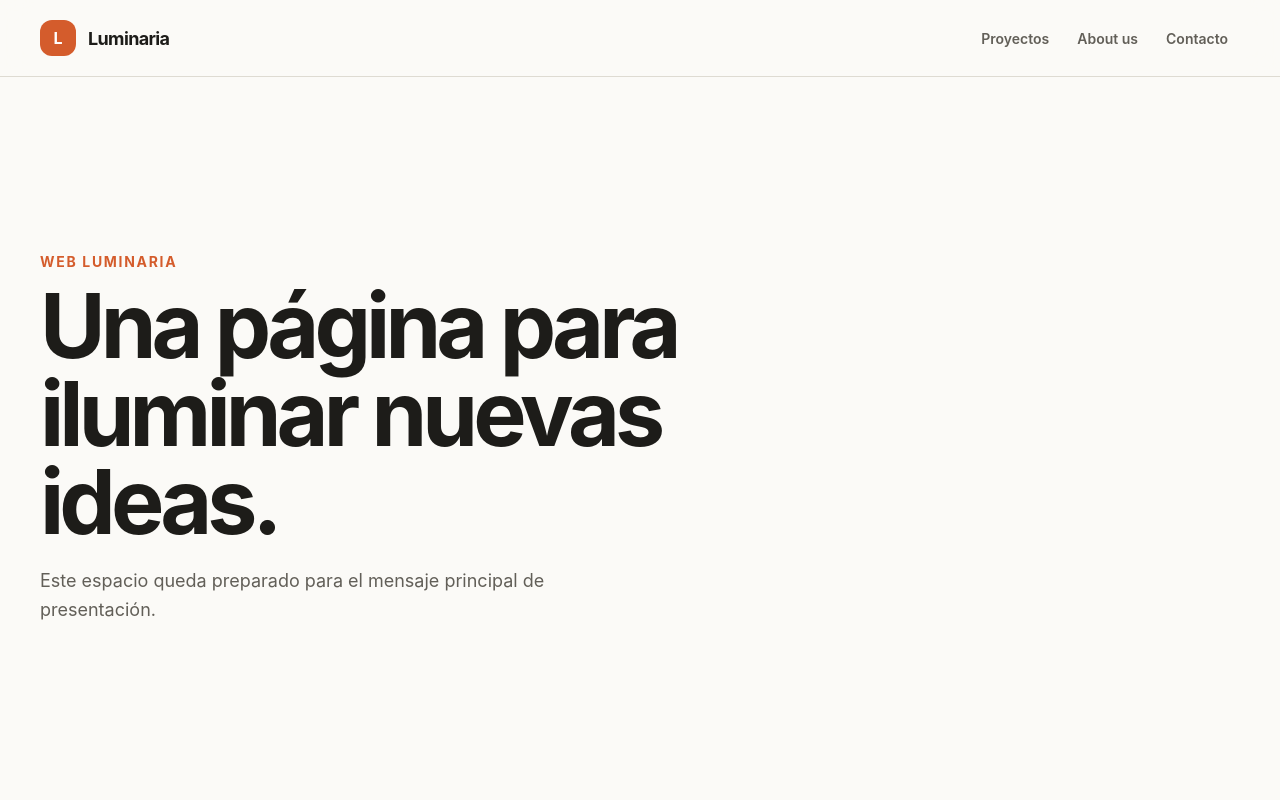
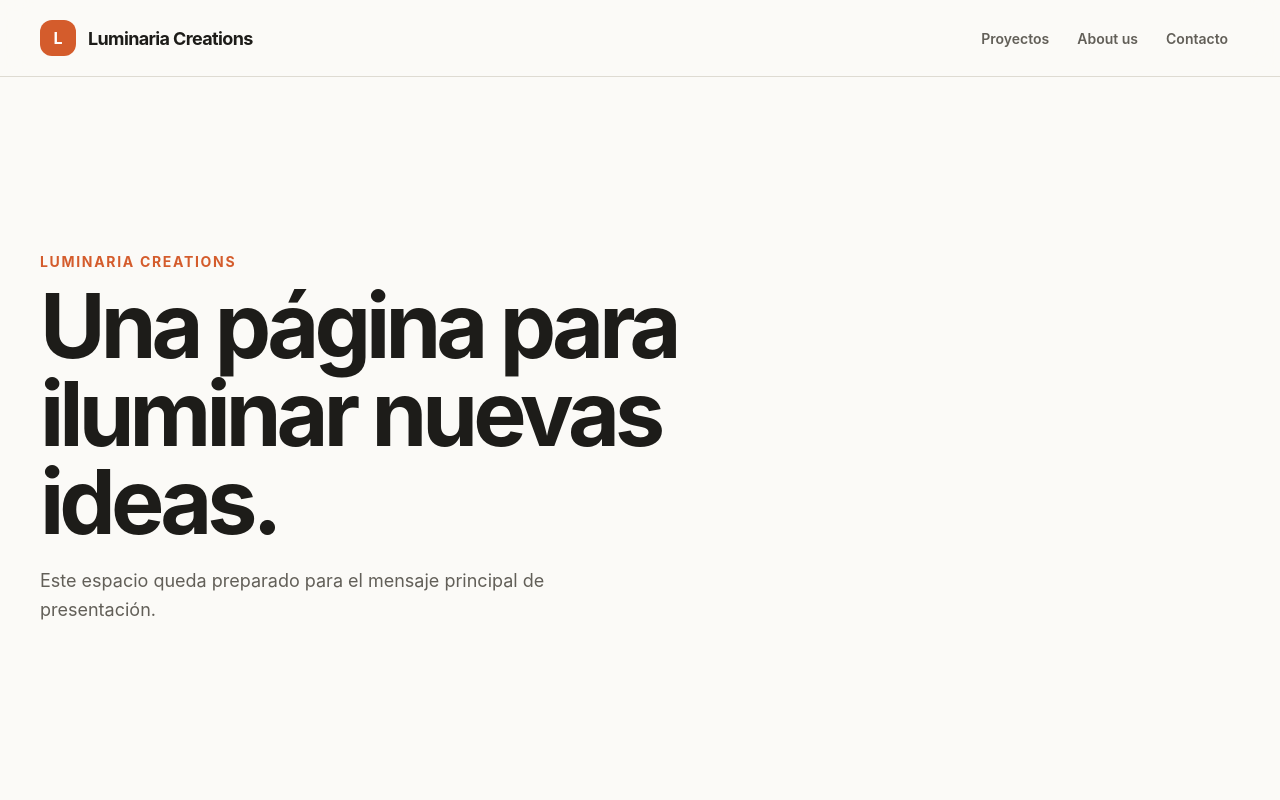
Before and after one commit to SamuelRodri/Luminaria-Creations, a React (Vite) app: page / in a window 1280 px wide. Shown: the top 800 px of the page. Built offline with nearby package versions, Linux system fonts and the light colour scheme.

Commit message:
chore: update brand to Luminaria Creations

```diff
--- a/index.html
+++ b/index.html
@@ -4,7 +4,8 @@
     <meta charset="UTF-8" />
     <link rel="icon" type="image/svg+xml" href="/favicon.svg" />
     <meta name="viewport" content="width=device-width, initial-scale=1.0" />
-    <title>webluminaria</title>
+    <meta name="description" content="Luminaria Creations" />
+    <title>Luminaria Creations</title>
   </head>
   <body>
     <div id="root"></div>
--- a/package.json
+++ b/package.json
@@ -1,5 +1,5 @@
 {
-  "name": "webluminaria",
+  "name": "luminaria-creations",
   "private": true,
   "version": "0.0.0",
   "type": "module",
--- a/src/App.jsx
+++ b/src/App.jsx
@@ -8,7 +8,7 @@ function App() {
 
       <main id="contenido" className="page-content">
         <section className="prototype-section prototype-section--intro" aria-labelledby="intro-title">
-          <p className="prototype-section__eyebrow">Web Luminaria</p>
+          <p className="prototype-section__eyebrow">Luminaria Creations</p>
           <h1 id="intro-title">Una página para iluminar nuevas ideas.</h1>
           <p>
             Este espacio queda preparado para el mensaje principal de
--- a/src/components/Header/Header.jsx
+++ b/src/components/Header/Header.jsx
@@ -15,9 +15,9 @@ function Header() {
   return (
     <header className="site-header">
       <div className="site-header__inner">
-        <a className="brand" href="#contenido" aria-label="Web Luminaria, principio de la página" onClick={closeMenu}>
+        <a className="brand" href="#contenido" aria-label="Luminaria Creations, principio de la página" onClick={closeMenu}>
           <span className="brand__mark" aria-hidden="true">L</span>
-          <span className="brand__name">Luminaria</span>
+          <span className="brand__name">Luminaria Creations</span>
         </a>
 
         <button
```
Also changed, not shown: 1 other file (tests, documents, lock files or other folders).
